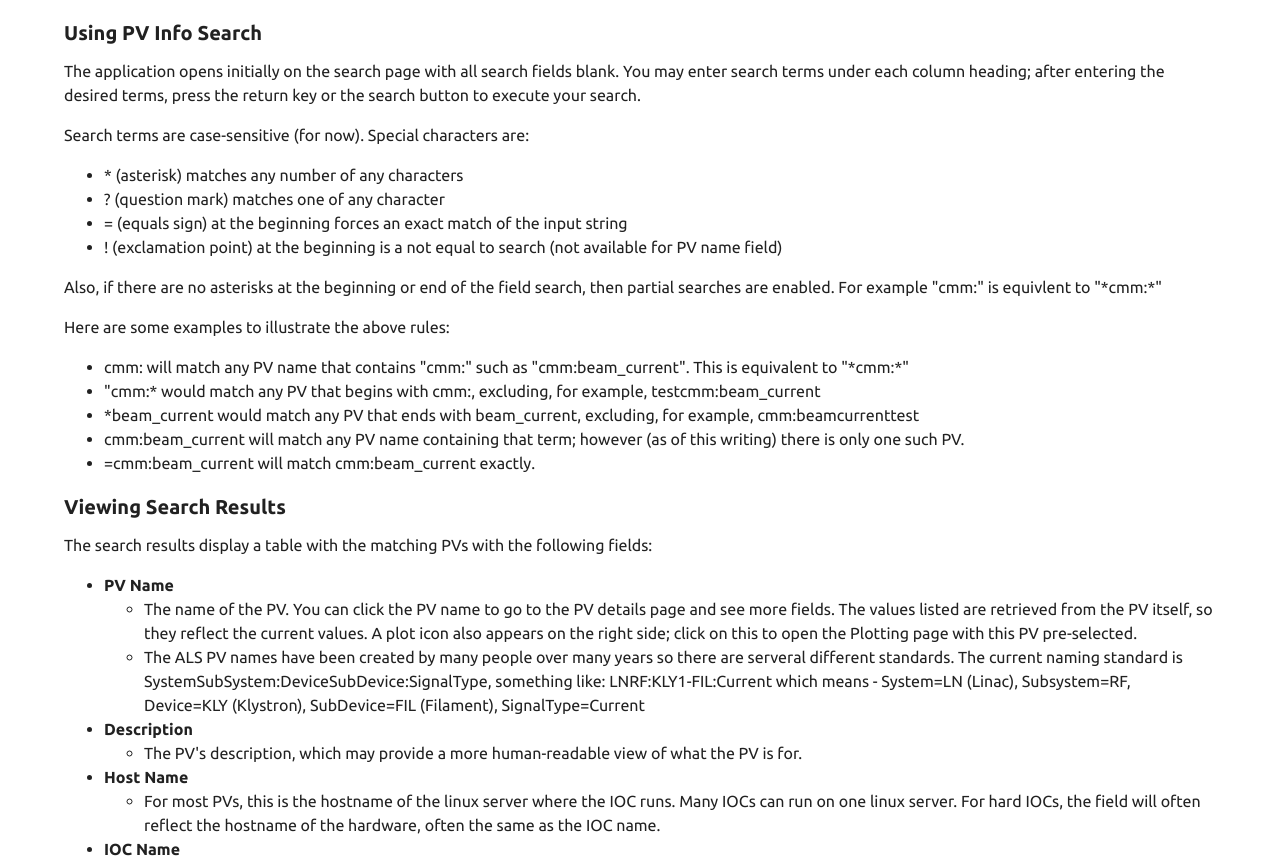
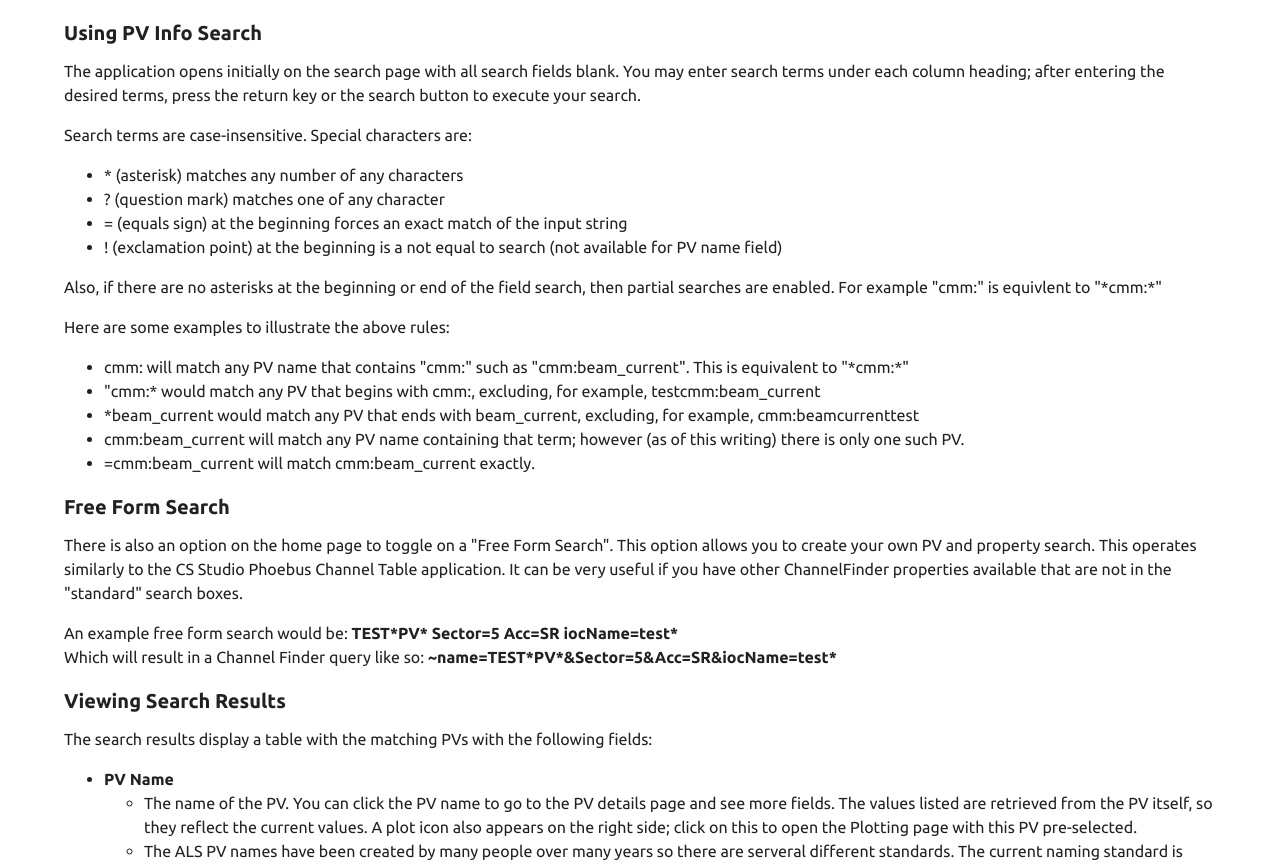
Before and after one commit to ChannelFinder/pvinfo, a React (Create React App) app: page /help in a window 1280 px wide. Shown: the part 309-1173 px from the top of the page. Built offline with nearby package versions, Linux system fonts and the light colour scheme.

Commit message:
add tooltip and help page msg

```diff
--- a/src/api.js
+++ b/src/api.js
@@ -11,7 +11,7 @@ function standardParse(params) {
         noWildcard.add(process.env.REACT_APP_EXTRA_PROP);
     }
     if (process.env.REACT_APP_SECOND_EXTRA_PROP && process.env.REACT_APP_SECOND_EXTRA_PROP_DROPDOWN_LABELS) {
-        noWildcard.add(process.enc.REACT_APP_SECOND_EXTRA_PROP);
+        noWildcard.add(process.env.REACT_APP_SECOND_EXTRA_PROP);
     }
 
     let addOn = "";
--- a/src/components/help/Help.js
+++ b/src/components/help/Help.js
@@ -28,7 +28,7 @@ function Help() {
               <Typography variant='h6' style={{marginTop: 10, marginBottom: 10}}><strong>Using PV Info Search</strong></Typography>
               <Typography variant='body1' paragraph={true}>The application opens initially on the search page with all search fields blank. You may enter search terms under each
               column heading; after entering the desired terms, press the return key or the search button to execute your search.</Typography>
-              <Typography variant='body1' paragraph={true}>Search terms are case-sensitive (for now). Special characters are:</Typography>
+              <Typography variant='body1' paragraph={true}>Search terms are case-insensitive. Special characters are:</Typography>
               <ul>
                 <li>* (asterisk) matches any number of any characters</li>
                 <li>? (question mark) matches one of any character</li>
@@ -45,7 +45,14 @@ function Help() {
                 <li>cmm:beam_current will match any PV name containing that term; however (as of this writing) there is only one such PV.</li>
                 <li>=cmm:beam_current will match cmm:beam_current exactly.</li>
               </ul>
-
+              <Typography variant='h6' style={{marginTop: 10, marginBottom: 10}}><strong>Free Form Search</strong></Typography>
+              <Typography variant='body1' paragraph={true}>
+                There is also an option on the home page to toggle on a "Free Form Search". This option allows you to create your own PV and property search. This operates similarly to the CS Studio Phoebus Channel Table application. It can be very useful if you have other ChannelFinder properties available that are not in the "standard" search boxes.
+              </Typography>
+              <Typography variant='body1' paragraph={true}>
+                An example free form search would be: <strong>TEST*PV* Sector=5 Acc=SR iocName=test*</strong><br />
+                Which will result in a Channel Finder query like so: <strong>~name=TEST*PV*&Sector=5&Acc=SR&iocName=test*</strong>
+              </Typography>
               <Typography variant='h6' style={{marginTop: 10, marginBottom: 10}}><strong>Viewing Search Results</strong></Typography>
               <Typography variant='body1' paragraph={true}>The search results display a table with the matching PVs with the following fields:</Typography>
               <ul>
--- a/src/components/home/Home.js
+++ b/src/components/home/Home.js
@@ -1,5 +1,5 @@
 import React, { Fragment, useEffect, useState } from 'react';
-import { Grid, ToggleButton, ToggleButtonGroup, Typography } from '@mui/material';
+import { Grid, ToggleButton, ToggleButtonGroup, Typography, Tooltip } from '@mui/material';
 import QueryResults from "./queryresults";
 import api from "../../api";
 import { useSearchParams } from "react-router-dom";
@@ -153,7 +153,6 @@ function Home(props) {
             if (!standardSearch) {
                 for (let key in params) {
                     const value = params[key];
-                    console.log(`${key}: ${value}`);
                     freeformQuery = freeformQuery.concat(` ${key}=${value}`);
                 }
             }
@@ -217,7 +216,6 @@ function Home(props) {
                 params[key] = value;
             }
         }
-        console.log(params);
         return params;
     }
 
@@ -276,26 +274,27 @@ function Home(props) {
             <form onSubmit={handleSubmit}>
                 <Grid item alignItems="center" sx={{ backgroundColor: '#d7e3f5' }} xs={12}>
                     <Typography
-                        style={{ marginBottom: 20 }}
+                        style={{ marginBottom: 10 }}
                         align="center"
                         variant="h6"
                     >
                         {process.env.REACT_APP_HOMEPAGE_HEADER}
                     </Typography>
                     <Typography
-                        style={{ marginBottom: 20 }}
+                        style={{ marginBottom: 10 }}
                         align="center"
                         variant="subtitle1"
                     >
                         {process.env.REACT_APP_HOMEPAGE_SUBHEADER}
                     </Typography>
                 </Grid>
+                <Tooltip arrow title="Search Type - Standard / Free Form">
                     <ToggleButtonGroup
                         value={standardSearch}
                         exclusive
                         onChange={handleSearchType}
                         aria-label="search type"
-                    style={{ marginBottom: 20 }}
+                        style={{ marginBottom: 15 }}
                     >
                         <ToggleButton value={true} aria-label="param search">
                             <ManageSearchRoundedIcon />
@@ -304,6 +303,7 @@ function Home(props) {
                             <PageviewRoundedIcon />
                         </ToggleButton>
                     </ToggleButtonGroup>
+                </Tooltip>
                 {
                     standardSearch ? (
                         <ParamSearch
--- a/src/components/home/freesearch/FreeSearch.js
+++ b/src/components/home/freesearch/FreeSearch.js
@@ -11,7 +11,7 @@ const propTypes = {
 function FreeSearch(props) {
     return (
         <Grid item container xs={12} sx={{ display: 'flex', flexWrap: { xs: 'wrap', lg: 'nowrap' } }}>
-            <Tooltip arrow title={<div>* for any # character wildcard<br />? for single character wildcard<br />= at beginning for exactly equal</div>}>
+            <Tooltip arrow title={<div>Space delimited string<br />PV name (with * and ?)<br />Followed by property=value pairs</div>}>
                 <TextField
                     sx={{ display: "flex", flexGrow: 1, minWidth: { xs: '60%', md: '75%' }, textOverflow: 'ellipsis' }}
                     id="freeSearch"
```
Lines whose indentation alone changed are shown as unchanged.
